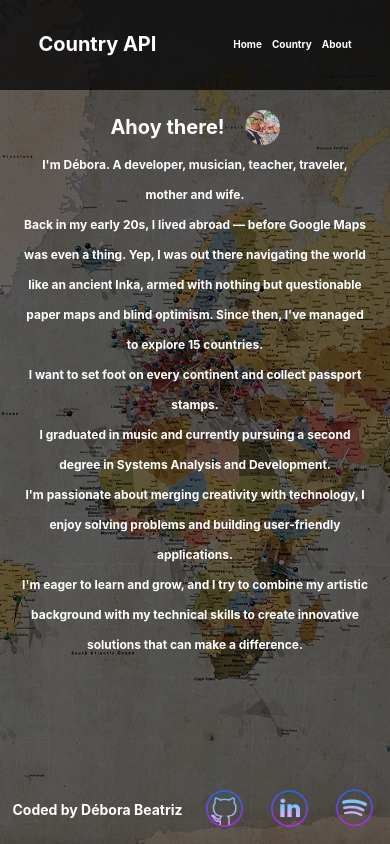
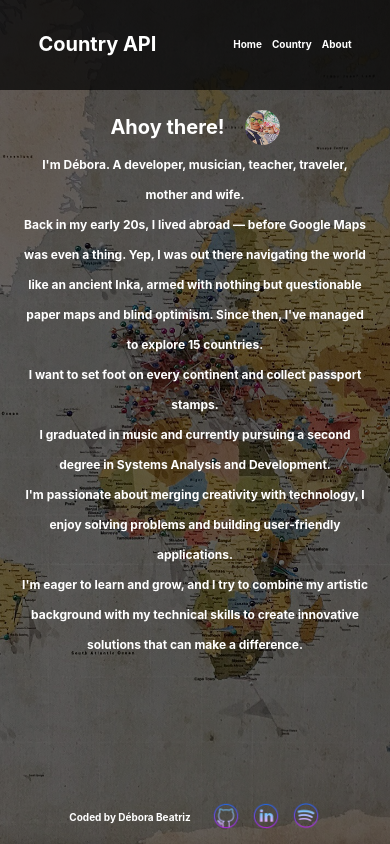
Before and after one commit to deborabeatriz-f/country-api-final-project, a React (Vite) app: page /about in a window 390 px wide. Built offline with nearby package versions, Linux system fonts and the light colour scheme.

Commit message:
update footer - responsive to desktop, tablet and mobile

```diff
--- a/src/components/Footer/footer.css
+++ b/src/components/Footer/footer.css
@@ -12,6 +12,10 @@
 .footer__title,
 .footer__link {
   z-index: 1;
+}
+
+.footer__title {
+  padding-right: 20px;
 }
 
 .footer__icon {
@@ -31,5 +35,22 @@
   }
   .footer__title {
     font-size: 14px;
+    padding-right: 15px;
   }
 }
+
+@media screen and (max-width: 479px) {
+  .footer {
+    gap: 10px;
+  }
+  .footer__title {
+    font-size: 10px;
+    padding-right: 10px;
+  }
+
+  .footer__icon {
+    width: 30px;
+    height: 30px;
+    object-fit: contain;
+  }
+}
```
